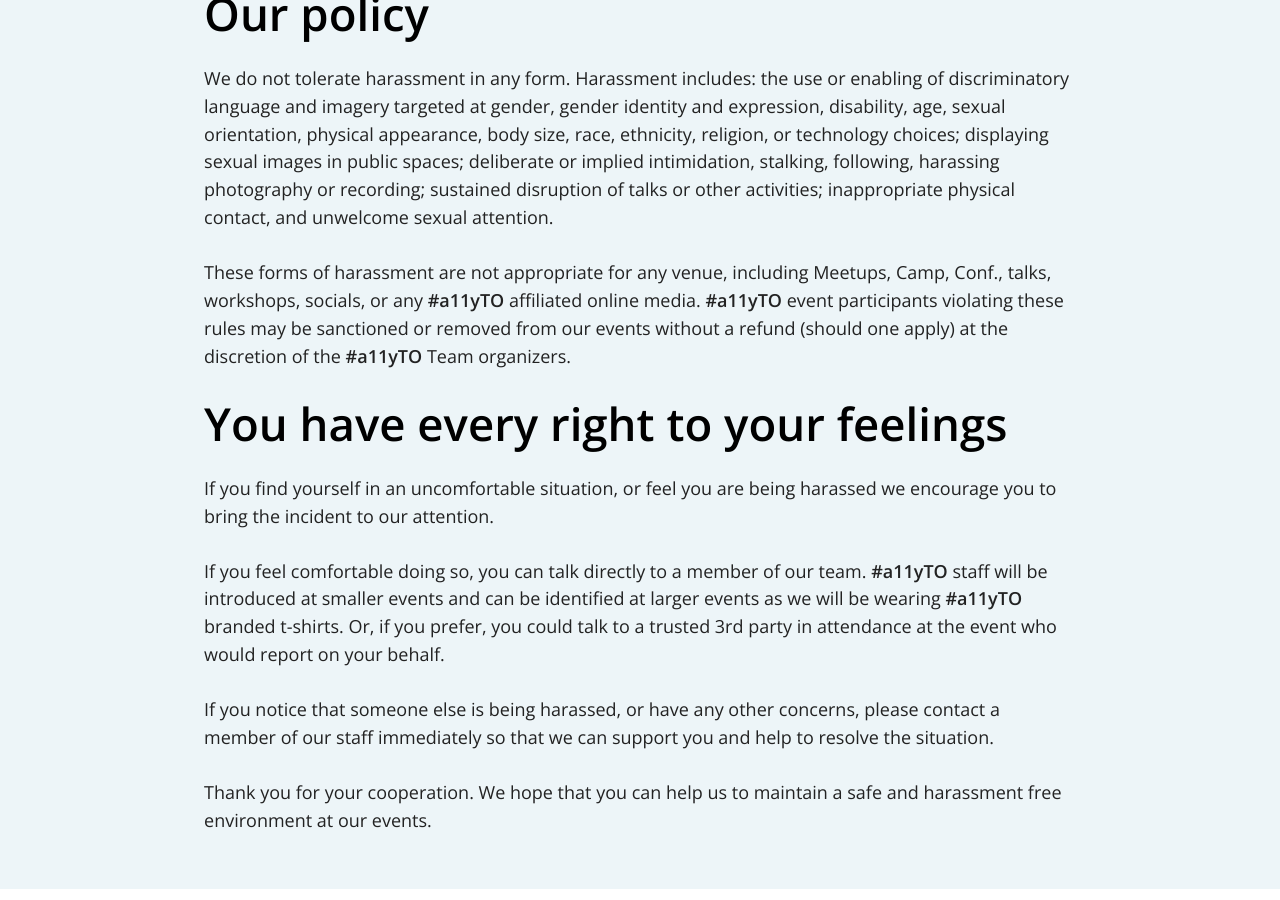
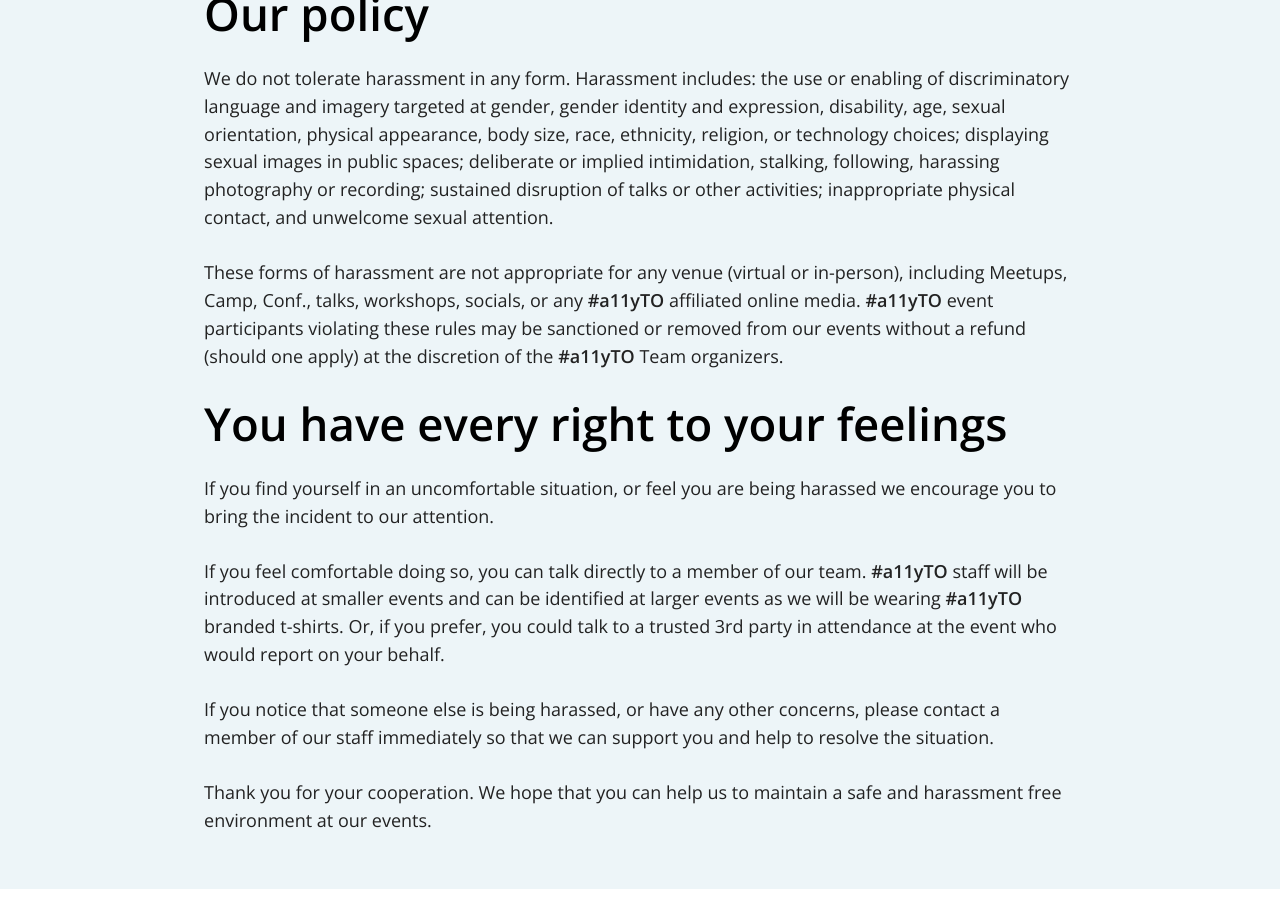
Before and after one commit to a11yTO/A11yTO-Main, a Jekyll site: the page built from code-of-conduct.html, in a window 1280 px wide and 900 px high, scrolled down 513 px. Built offline with Jekyll 4.4.1, drawn with Linux system fonts in a browser that asks for light colours.

Commit message:
Update copy

```diff
--- a/code-of-conduct.html
+++ b/code-of-conduct.html
@@ -13,7 +13,7 @@
 
 <p>We do not tolerate harassment in any form. Harassment includes: the use or enabling of discriminatory language and imagery targeted at gender, gender identity and expression, disability, age, sexual orientation, physical appearance, body size, race, ethnicity, religion, or technology choices; displaying sexual images in public spaces; deliberate or implied intimidation, stalking, following, harassing photography or recording; sustained disruption of talks or other activities; inappropriate physical contact, and unwelcome sexual attention. </p>
 
-        <p>These forms of harassment are not appropriate for any venue, including Meetups, Camp, Conf., talks, workshops, socials, or any <strong>#a11yTO</strong> affiliated online media. <strong>#a11yTO</strong> event participants violating these rules may be sanctioned or removed from our events without a refund (should one apply) at the discretion of the <strong>#a11yTO</strong> Team organizers.</p>
+<p>These forms of harassment are not appropriate for any venue (virtual or in-person), including Meetups, Camp, Conf., talks, workshops, socials, or any <strong>#a11yTO</strong> affiliated online media. <strong>#a11yTO</strong> event participants violating these rules may be sanctioned or removed from our events without a refund (should one apply) at the discretion of the <strong>#a11yTO</strong> Team organizers.</p>
 
 <h2>You have every right to your feelings</h2>
 
```
Lines whose indentation alone changed are shown as unchanged.
